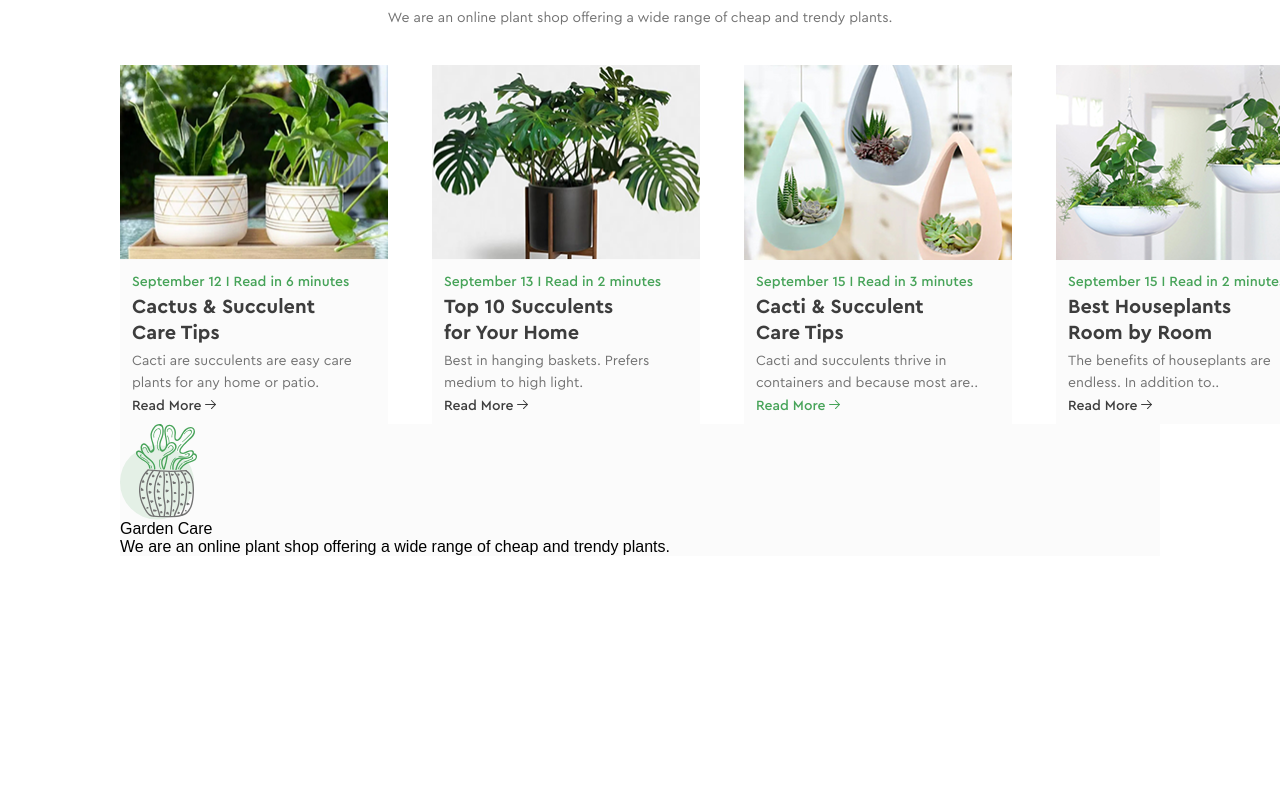
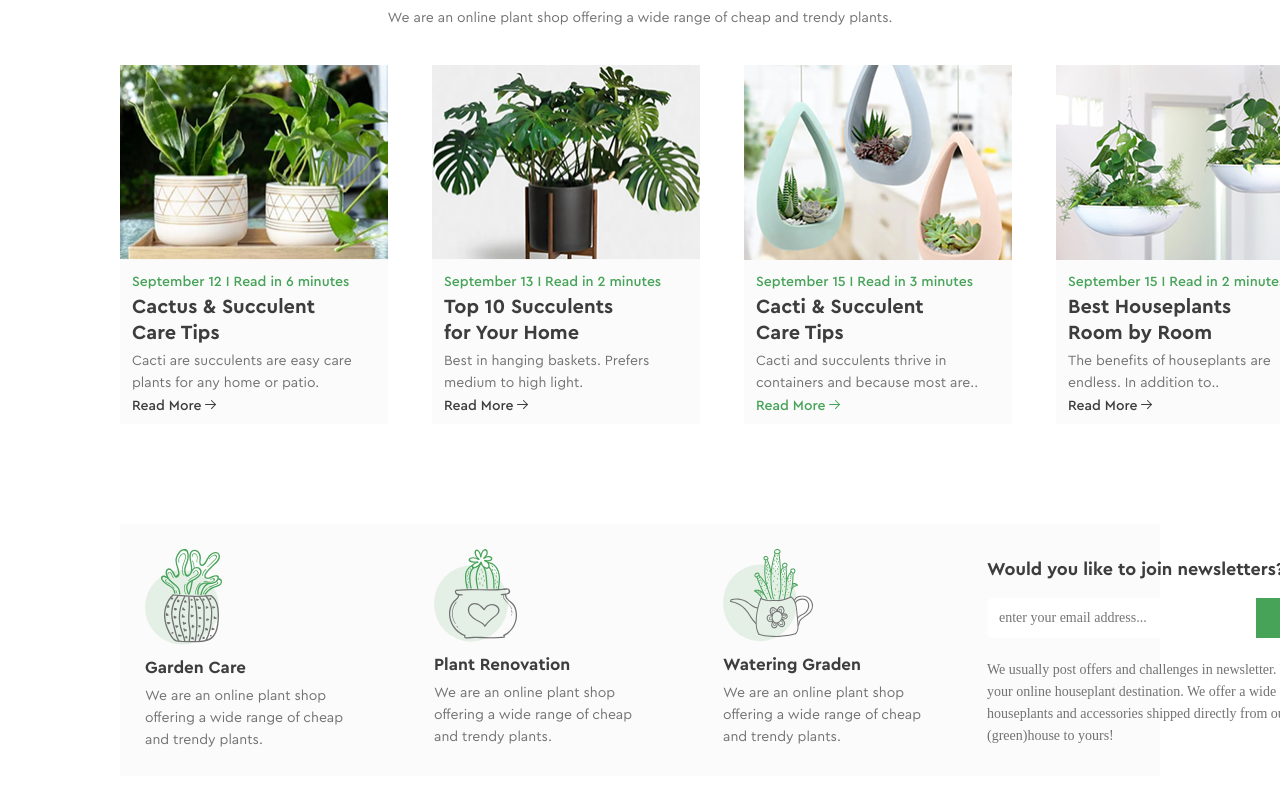
Before and after one commit to MariiaAhafonova/Hillel, a plain HTML site: page index.html in a window 1280 px wide. Shown: the part 3510-4296 px from the top of the page. Before the commit the page ends 4118 px from the top, so only its background shows below. Drawn offline with Linux system fonts and the light colour scheme.

Commit message:
greenshop

```diff
--- a/index.html
+++ b/index.html
@@ -572,17 +572,36 @@
         <div class="footer-join">
             <div class="footer-join-left">
                 <div class="footer-join-left-card">
-                    <img  src="./img/JoinPlant1.svg" alt="illustration plant" width="77px">
+                    <img class="footer-join-left-card-ill" src="./img/JoinPlant1.svg" alt="illustration plant" width="77px">
                     <div class="footer-join-left-text">
                         <span class="footer-join-card-h4">Garden Care</span>
                         <p class="footer-join-card-p">We are an online plant shop offering a wide range of cheap and trendy plants.</p>
                     </div>
                 </div>
+                <div class="footer-join-left-card">
+                    <img class="footer-join-left-card-ill" src="./img/JoinPlant2.svg" alt="illustration plant" width="83px">
+                    <div class="footer-join-left-text">
+                        <span class="footer-join-card-h4">Plant Renovation</span>
+                        <p class="footer-join-card-p">We are an online plant shop offering a wide range of cheap and trendy plants.</p>
+                    </div>
+                </div>
+                <div class="footer-join-left-card">
+                    <img class="footer-join-left-card-ill" src="./img/JoinPlant3.svg" alt="illustration plant" width="90px">
+                    <div class="footer-join-left-text">
+                        <span class="footer-join-card-h4">Watering Graden</span>
+                        <p class="footer-join-card-p">We are an online plant shop offering a wide range of cheap and trendy plants.</p>
+                    </div>
+                </div>
             </div>
             <div class="footer-join-right">
-
+                <span class="footer-join-right-h4">Would you like to join newsletters?</span>
+                <div class="footer-join-right-input">
+                    <input class="footer-join-right-input-text" type="email" placeholder="enter your email address...">
+                    <button type="submit" class="footer-join-right-input-btn">Join</button>
+                </div>
+                <p class="footer-join-right-p">We usually post offers and challenges in newsletter. We’re your online houseplant destination. We offer a wide range of houseplants and accessories shipped directly from our (green)house to yours!</p>
             </div>
         </div>
-    <div>
+
 </body>
 </html>
--- a/style.css
+++ b/style.css
@@ -692,6 +692,7 @@
 .footer-join{
    display: flex;
    background-color: #FBFBFB;
+   margin-top: 100px;
 }
 
 .footer-join-left{
@@ -701,4 +702,92 @@
 .footer-join-left-card{
    display: flex;
    flex-direction: column;
+   gap: 15px;
+   margin: 25px;
+   margin-right: 60px;
+   width: 204px;
+   height: 202px;
 }
+
+.footer-join-left-text{
+   display: flex;
+   flex-direction: column;
+   gap: 9px;
+}
+
+.footer-join-card-h4{
+   color: #3D3D3D;
+   font-family: "Cera Pro Bold";
+   font-size: 17px;
+   font-style: normal;
+   font-weight: 700;
+   line-height: 16px; /* 94.118% */
+}
+
+.footer-join-card-p{
+   color: #727272;
+   font-family: "Cera Pro Regular";
+   font-size: 14px;
+   font-style: normal;
+   font-weight: 400;
+   line-height: 22px; /* 157.143% */
+}
+
+.footer-join-right{
+   display: flex;
+   flex-direction: column;
+   gap: 21px;
+   margin-top: 37px;
+   margin-bottom: 25px;
+   margin-right: 25px;
+}
+
+.footer-join-right-h4{
+   color: #3D3D3D;
+   font-family: "Cera Pro Bold";
+   font-size: 18px;
+   font-style: normal;
+   font-weight: 700;
+   line-height: 16px; /* 88.889% */
+}
+
+.footer-join-right-input{
+   display: flex;
+   gap: 0;
+}
+
+.footer-join-right-input-text{
+   color: #ACACAC;
+   font-family: "Cera Pro";
+   font-size: 14px;
+   font-style: normal;
+   font-weight: 400;
+   line-height: 16px; /* 114.286% */
+   padding: 12px;
+   border-radius: 6px;
+   border-top-right-radius: 0;
+   border-bottom-right-radius: 0;
+   background: #FFF;
+   width: 269px;
+}
+
+.footer-join-right-input-btn{
+   color: #FFF;
+   font-family: "Cera Pro";
+   font-size: 18px;
+   font-style: normal;
+   font-weight: 700;
+   line-height: 16px; /* 88.889% */
+   padding: 12px 25px;
+   border-radius: 0 6px 6px 0;
+   background: #46A358;
+}
+
+.footer-join-right-p{
+   color: #727272;
+   font-family: "Cera Pro";
+   font-size: 14px;
+   font-style: normal;
+   font-weight: 400;
+   line-height: 22px; /* 169.231% */
+}
```
Also changed, not shown: img/JoinPlant2.svg (added), img/JoinPlant3.svg (added).
